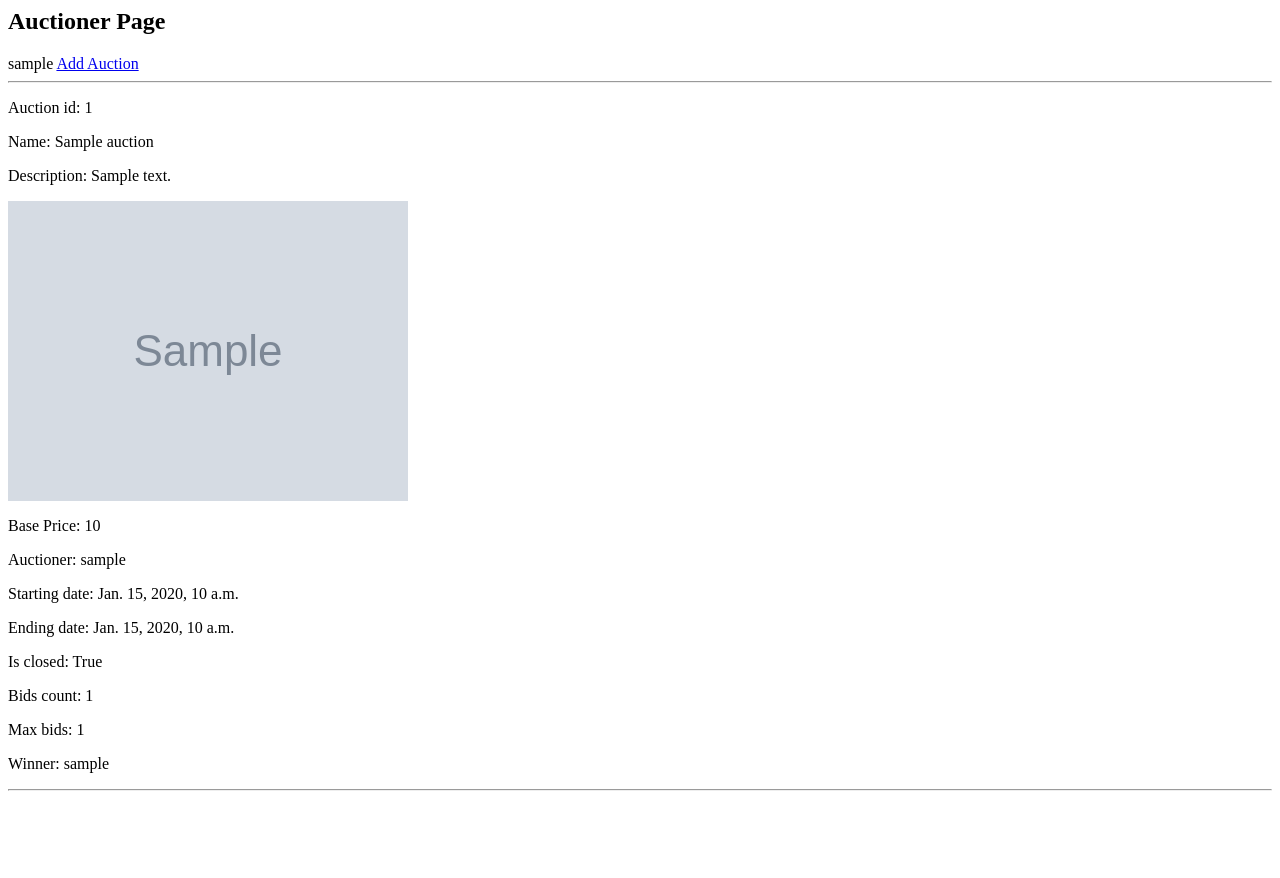
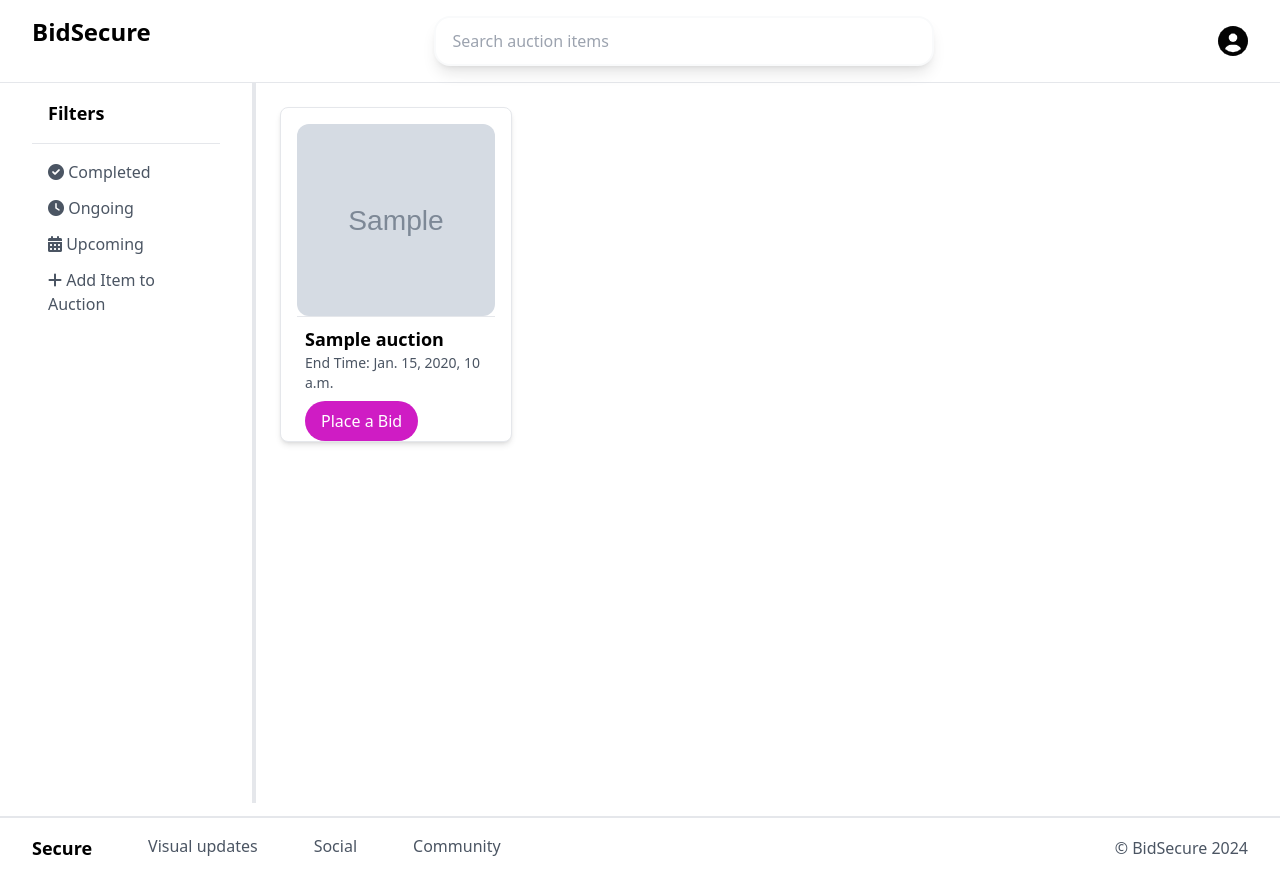
Before and after one commit to Sandesh-Pyakurel/Bidding, a Django app: page /auctioner/ in a window 1280 px wide. Before the commit the page ends 791 px from the top, so only its background shows below. Run offline with Django 5.2, Linux system fonts and the light colour scheme; a user stored in the database is signed in; tables that the repository leaves empty hold one stand-in row (values such as "Sample post"); grey boxes marked "Sample" are stand-in pictures; some libraries are stand-ins or nearby versions.

Commit message:
auctioner_page integrated with database, added filters and search

```diff
--- a/auction/templates/auctioner_page.html
+++ b/auction/templates/auctioner_page.html
@@ -1,4 +1,8 @@
-<h2>Auctioner Page</h2>
+
+{% extends 'base.html'%}
+{% load static tailwind_tags %}
+
+ {% comment %} <h2>Auctioner Page</h2>
 {{ request.user }}
 
 <a href="{% url 'add-auction' %}">Add Auction</a>
@@ -19,4 +23,52 @@
     <p>Max bids: {{ auction.max_bids }}</p>
     <p>Winner: {{ auction.get_winner }}</p>
     <hr>
-{% endfor %}
+{% endfor %}  {% endcomment %}
+
+{% block title %}
+    BidSecure
+{% endblock %}
+{% block body %}
+<div class="min-h-screen">
+    <header class="mx-8 flex justify-between my-[16px] h-full">
+        <h1 class="text-center text-2xl font-bold">BidSecure</h1>
+        <div>
+            <form method="get">
+                <input type="text" name="search" value="{{ search_query|default_if_none:''}}" placeholder="Search auction items"
+                    class="border-2 border-gray-50 rounded-2xl px-4 py-2 w-[500px] h-[50px] shadow-lg">
+                <button type="submit" class="hidden">Search</button>
+            </form>
+        </div>
+        <div class="flex items-center">
+            <img src="{% static 'images/user_icon.png' %}" alt="User">
+        </div>
+    </header>
+    <section class="grid grid-cols-5 border-t">
+        <div class="bg-white border-r-4 sticky px-8 min-h-[90vh] flex flex-col">
+            <div class="p-4 border-b">
+                <h2 class="text-lg font-semibold">Filters</h2>
+            </div>
+            <div class="p-4 space-y-3">
+                <a href="?filter=completed&search={{ search_query|default_if_none:'' }}" class="block text-gray-600 hover:text-[#cf1cc4]"><i class="fas fa-check-circle"></i> Completed</a>
+                <a href="?filter=ongoing&search={{ search_query|default_if_none:'' }}" class="block text-gray-600 hover:text-[#cf1cc4]"><i class="fas fa-clock"></i> Ongoing</a>
+                <a href="?filter=upcoming&search={{ search_query|default_if_none:'' }}" class="block text-gray-600 hover:text-[#cf1cc4]"><i class="fas fa-calendar-alt"></i> Upcoming</a>
+                <a href="{% url 'add-auction' %}" class="block text-gray-600 hover:text-[#cf1cc4]"><i class="fas fa-plus"></i> Add Item to Auction</a>
+            </div>
+        </div>
+        <div class="col-span-4 grid grid-cols-1 md:grid-cols-2 lg:grid-cols-4 gap-4 mx-[24px] my-[24px]">
+            {% for auction in auction_list %}
+            <div class="bg-white shadow-md rounded-lg p-4 border hover:cursor-pointer hover:shadow-[#cf1cc4] h-[335px] ">
+                <img src="{{ auction.image.url }}" alt="Item Image" class="rounded-xl w-full h-48 object-cover">
+                <hr/>
+                <div class="p-2">
+                    <h3 class="text-lg font-semibold">{{auction.name}}</h3>
+                    <p class="text-gray-600 text-sm">End Time: {{ auction.ending_date }}</p>
+                    <button class="mt-2 bg-[#cf1cc4] text-white px-4 py-2 rounded-full">Place a Bid</button>
+                </div>
+            </div>
+            {% endfor %}
+        </div>
+    </section>
+</div>
+{% include "footer.html" %}
+{% endblock %}
--- a/auction/templates/base.html
+++ b/auction/templates/base.html
@@ -9,7 +9,7 @@
     <title>{% block title %}{%endblock%}</title>
     {% block style %}{% endblock style %}
     {% tailwind_css %}
-    {% block style %}{% endblock style %}
+    {% comment %} {% block style %}{% endblock style %} {% endcomment %}
   </head>
 
   <body>
--- a/auction/views.py
+++ b/auction/views.py
@@ -4,6 +4,8 @@ from django.http import HttpResponse
 from django.contrib.auth import authenticate, login, logout
 from django.contrib.auth.decorators import login_required
 from django.template import loader
+from django.utils import timezone
+from django.db.models import Q
 
 from .models import CustomUser, Auction, BidsToAuction
 from .forms import UserSignupForm, UserLoginForm, AddAuctionForm
@@ -67,10 +69,26 @@ def auctioner_view(request):
     if request.user.is_auctioner:
         template = loader.get_template('auctioner_page.html')
 
+        filter_type = request.GET.get('filter')
+        search_query = request.GET.get('search')
         auctions_created = Auction.objects.filter(auctioner=request.user)
 
+        if filter_type == 'completed':
+            auctions_created = auctions_created.filter(ending_date__lt=timezone.now())
+        elif filter_type == 'ongoing':
+            auctions_created = auctions_created.filter(ending_date__gt=timezone.now(), created_date__lt=timezone.now(), is_closed=False)
+        elif filter_type == 'upcoming':
+            auctions_created = auctions_created.filter(created_date__gt=timezone.now())
+
+        if search_query:
+            auctions_created = auctions_created.filter(
+                Q(name__icontains=search_query) | Q(description__icontains=search_query)
+            )
+
         context = {
-            "auction_list": auctions_created
+            "auction_list": auctions_created,
+            "search_query": search_query,
+            "filter_type": filter_type,
         }
 
         return HttpResponse(template.render(context=context, request=request))
```
